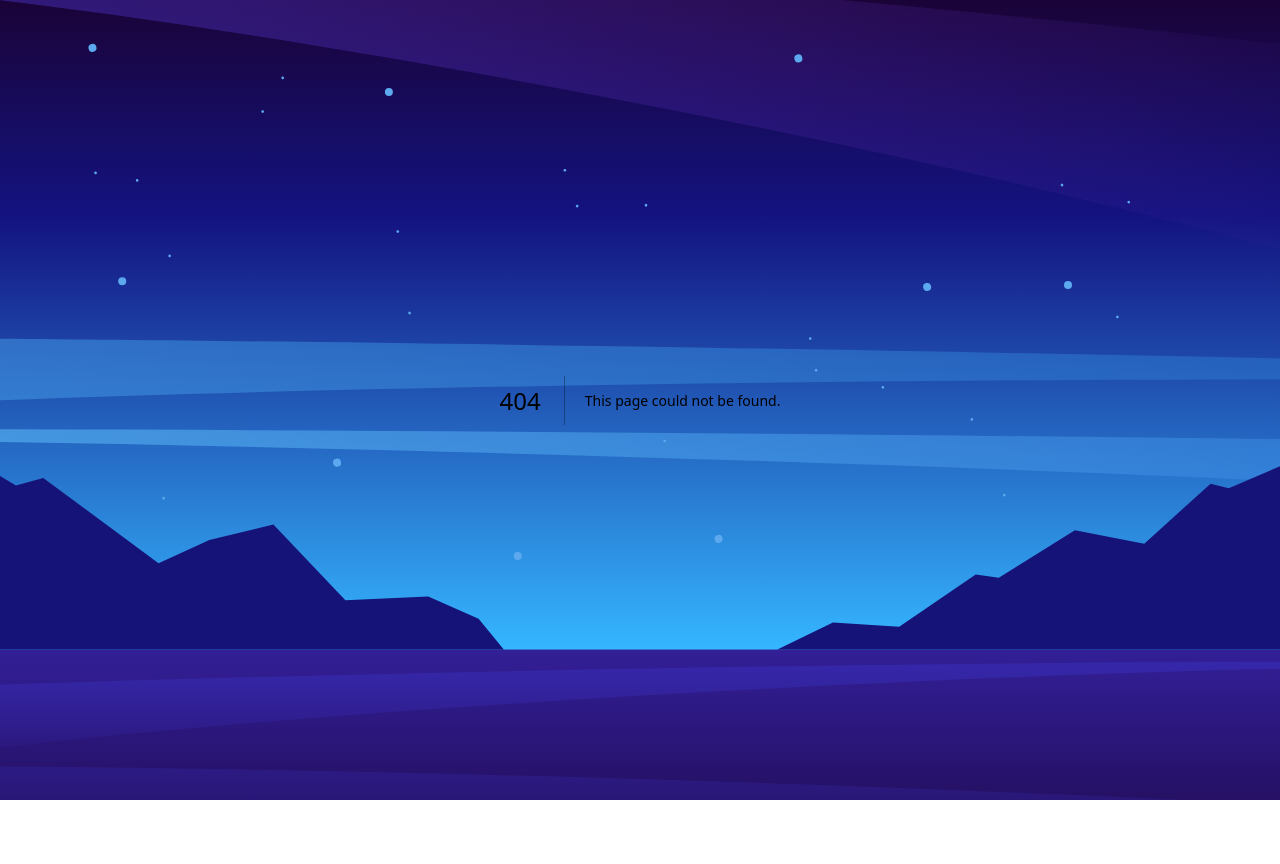
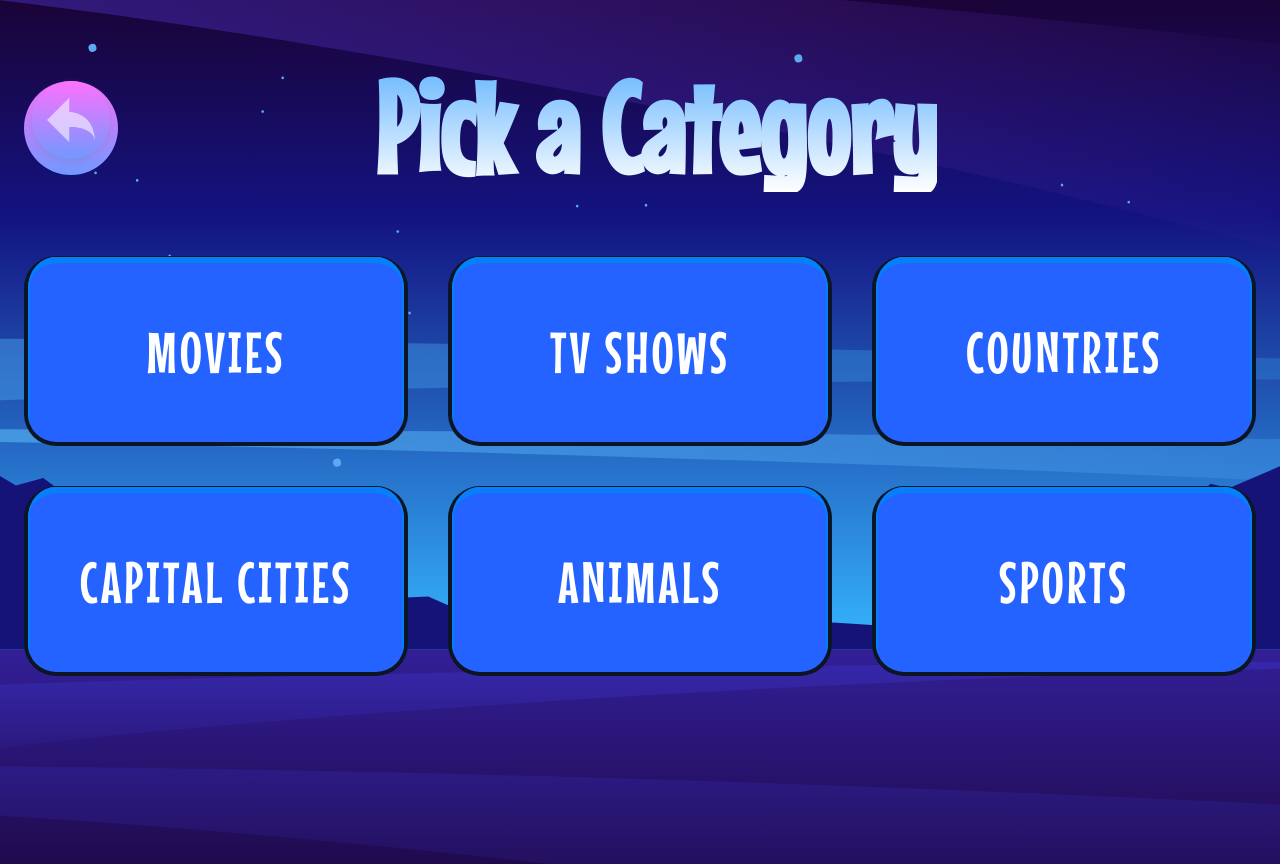
Before and after one commit to mrvicthor/hangman-game, a Next.js app: page /category in a window 1280 px wide. Before the commit this address had no page. Before the commit the page ends 800 px from the top, so only its background shows below. Built offline with nearby package versions, Linux system fonts and the light colour scheme.

Commit message:
designed category page

```diff
--- /dev/null
+++ b/src/app/category/page.tsx
@@ -0,0 +1,33 @@
+import GradientCircle from "@/components/GradientCircle";
+import Heading from "@/components/Heading";
+import React from "react";
+import { getCategories } from "../lib/data";
+
+const page = async () => {
+  const data = await getCategories();
+  const categories = Object.keys(data.categories);
+
+  return (
+    <section className="container mx-auto px-6">
+      <div className="flex items-center gap-16 md:gap-64  mt-16">
+        <GradientCircle imageSrc="/assets/images/icon-back.svg" />
+        <Heading text="Pick a Category" />
+      </div>
+
+      <div className="grid mt-16 gap-10 lg:grid-cols-3">
+        {categories.map((category, index) => (
+          <button
+            key={index}
+            className="text-white lg:h-[11.875rem] lg:w-[24rem] bg-[#2463ff] group/item  rounded-[2rem] flex items-end justify-center border-x-4 border-[#0b1524] border-b-4 border-t overflow-hidden menu-wrapper"
+          >
+            <span className="h-[11.875rem] w-[24rem] flex items-center justify-center border-x-2  border-t-[.7rem] group-hover/item:opacity-50  group-hover/item:bg-[#0680fa] group-hover/item:border-[#2463ff] border-[#0680FA] rounded-t-[2rem] text-[3.625rem] uppercase lg:tracking-wider">
+              {category}
+            </span>
+          </button>
+        ))}
+      </div>
+    </section>
+  );
+};
+
+export default page;
--- /dev/null
+++ b/src/app/lib/data.ts
@@ -0,0 +1,9 @@
+export async function getCategories() {
+  try {
+    const response = await fetch("http://localhost:3000/data.json");
+    const data = await response.json();
+    return data;
+  } catch (err) {
+    console.log("Error", err);
+  }
+}
--- a/src/components/Heading.tsx
+++ b/src/components/Heading.tsx
@@ -1,16 +1,12 @@
-"use client";
-
-import React, { useEffect, useState } from "react";
-
-const Heading = () => {
-  const [isMounted, setIsMounted] = useState(false);
-
-  useEffect(() => {
-    setIsMounted(true);
-  }, []);
-
-  if (!isMounted) return <div>Loading...</div>;
-  return <h1>This is a heading</h1>;
+type Props = {
+  text: string;
+};
+const Heading = ({ text }: Props) => {
+  return (
+    <h1 className="heading-gradient text-4xl md:text-6xl lg:text-9xl font-bold">
+      {text}
+    </h1>
+  );
 };
 
 export default Heading;
--- a/src/components/HowToPlay.tsx
+++ b/src/components/HowToPlay.tsx
@@ -1,15 +1,14 @@
 import React from "react";
 import Cards from "./Cards";
 import GradientCircle from "./GradientCircle";
+import Heading from "./Heading";
 
 const HowToPlay = () => {
   return (
     <section className="container mx-auto px-6">
       <div className="flex items-center gap-16 md:gap-64  mt-16">
         <GradientCircle imageSrc="/assets/images/icon-back.svg" />
-        <h1 className="heading-gradient text-4xl md:text-6xl lg:text-9xl font-bold">
-          How to Play
-        </h1>
+        <Heading text="How to Play" />
       </div>
       <div className="flex flex-col gap-y-4 lg:flex-row lg:gap-x-4 mt-8">
         <Cards />
```
Also changed, not shown: public/data.json (renamed from data.json).
